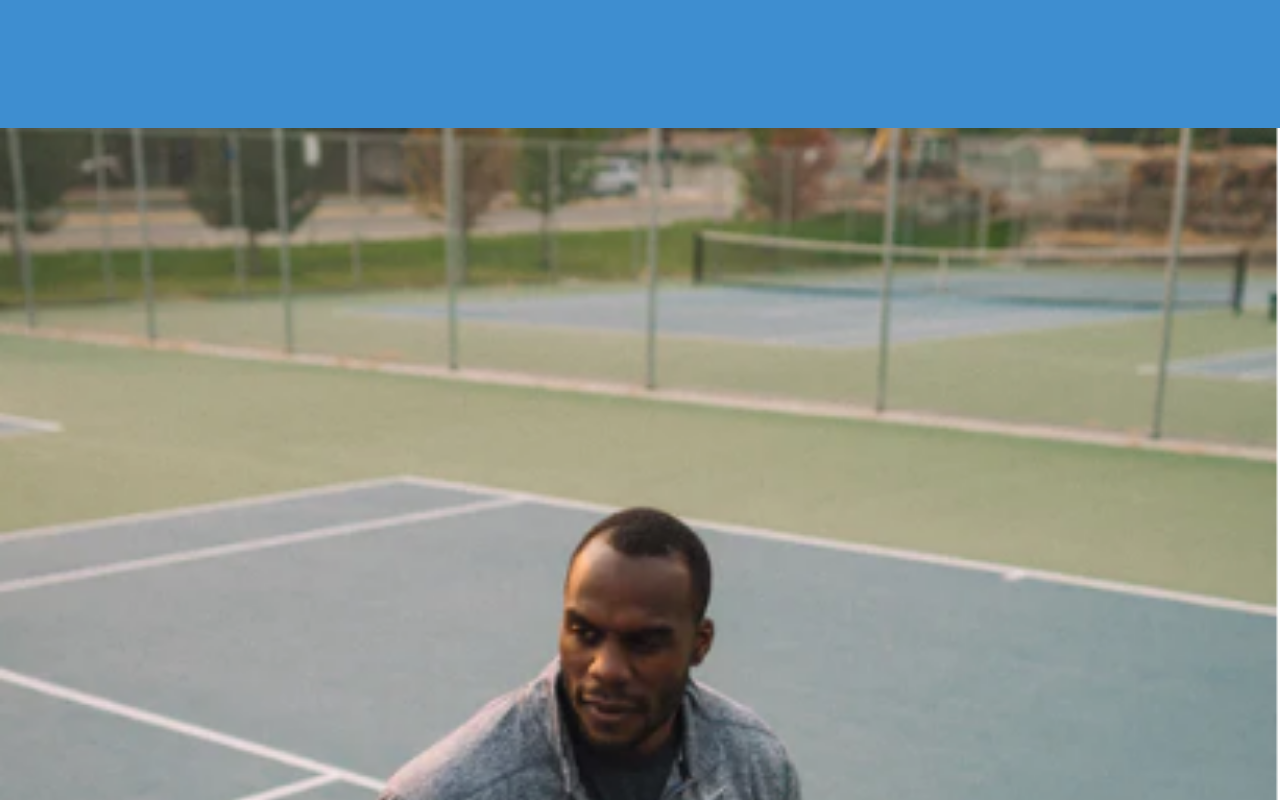
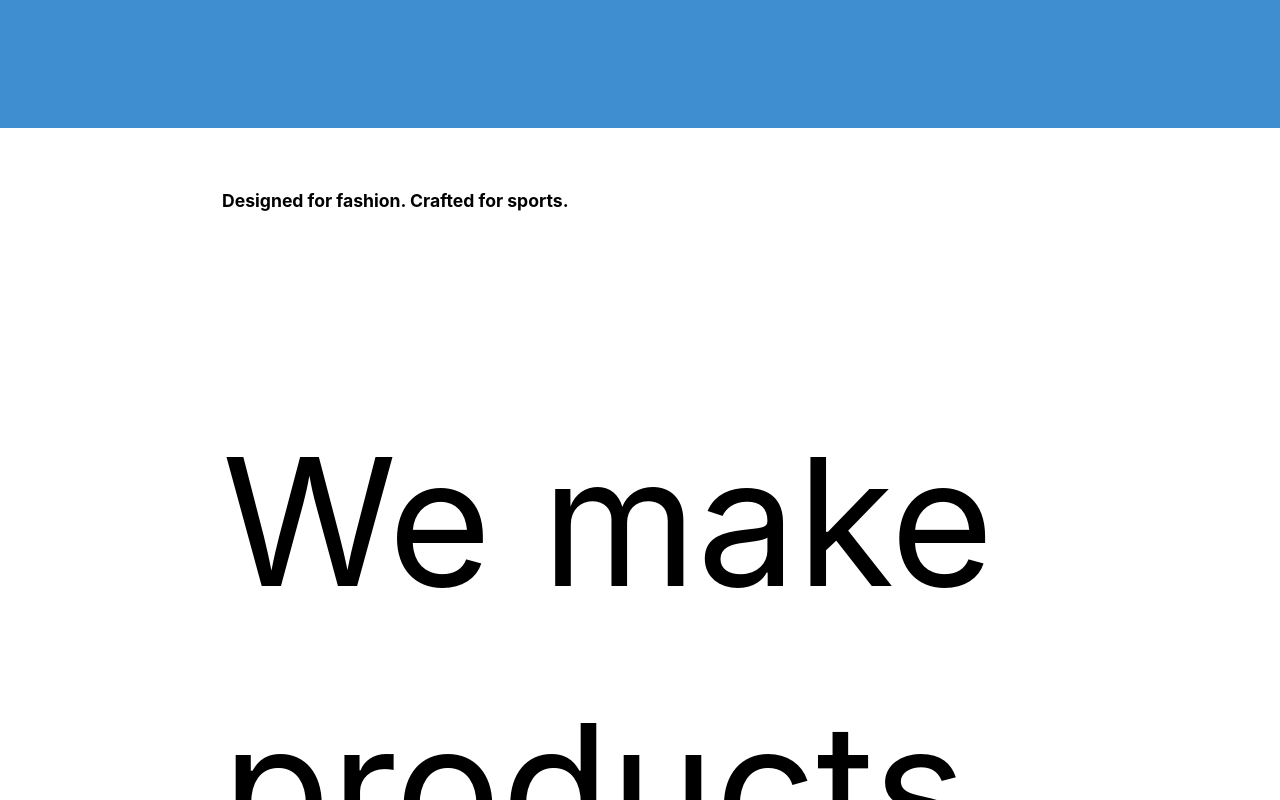
Before and after one commit to Onyishi/E-commerce-, a React (Create React App) app in the folder e-commerce/: page / in a window 1280 px wide. Shown: the part 660-1460 px from the top of the page. Built offline with nearby package versions, Linux system fonts and the light colour scheme.

Commit message:
updated the main-section

```diff
--- a/e-commerce/src/components/main-section/main-section.jsx
+++ b/e-commerce/src/components/main-section/main-section.jsx
@@ -18,7 +18,7 @@ const MainSection = ({ history }) => {
             each Nomads piece is thoughtfully created to the perfect balance of
             form and function.
           </p>
-          <button className='button is-bulma' id='shop-now' onClick={() => history.pushState('/product/1')}>
+          <button className='button is-black' id='shop-now' onClick={() => history.pushState('/product/1')}>
             STUDIO BAG
           </button>
         </div>
--- a/e-commerce/src/components/main-section/main-section.styles.scss
+++ b/e-commerce/src/components/main-section/main-section.styles.scss
@@ -0,0 +1,34 @@
+.main-section-container {
+    width: 70%;
+    margin: 3rem auto;
+
+    h2 {
+        font-size: 1.1rem;
+    }
+
+    .ms-m-description {
+        p {
+            font-size: 0.933rem;
+            line-height: 1.5;
+        }
+    }
+
+    @media(min-width: 1024px) {
+        .main-section-middle {
+            display: flex;
+            justify-content: space-between;
+
+            .ms-image {
+                max-width: 545px;
+                flex: 1 0 545px;
+            }
+            .ms-m-description {
+                margin-left: 30px;
+                align-self: center;
+                p {
+                    font-size: 11.1rem;
+                }
+            }
+        }
+    }
+}
```
